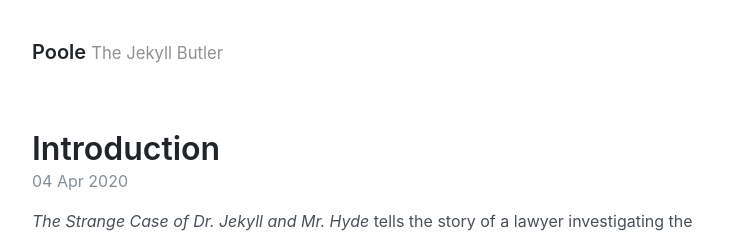
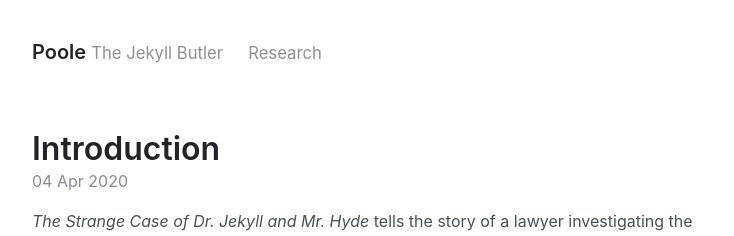
Before and after one commit to jeremy-khoo/jeremy-khoo.github.io, a Jekyll site: the page built from index.html, in a window 1280 px wide. Shown: the top 236 px of the page, without its empty margins (272-1006 px from the left). Built offline with Jekyll 4.4.1, drawn with Linux system fonts in a browser that asks for light colours; the list of posts is cut into pages by our own code.

Commit message:
header / footer

```diff
--- a/_config.yml
+++ b/_config.yml
@@ -22,6 +22,14 @@
   - LICENSE.md
   - README.md
 
+# Nav links
+pages_list:
+  Research: '/research'
+
+# Footer links
+fpages_list:
+  email: 'mailto:jkhoo@princeton.edu'
+
 sass:
   sass_dir: _sass
   style: :compressed
--- a/_layouts/default.html
+++ b/_layouts/default.html
@@ -8,8 +8,13 @@
     <div class="container content">
       <header class="masthead">
         <h3 class="masthead-title">
-          <a href="{{ site.baseurl }}/" title="Home">{{ site.title }}</a>
+          <a href="{{ site.baseurl }}/" title="Jeremy Khoo">{{ site.title }}</a>
           <small>{{ site.tagline }}</small>
+
+          {% for page in site.pages_list %}
+            &nbsp;&nbsp;&nbsp;
+            <small><a href="{{ page[1]  }}">{{ page[0] }}</a></small>
+          {% endfor %}
         </h3>
       </header>
 
@@ -21,6 +26,11 @@
         <small>
           &copy; <time datetime="{{ site.time | date_to_xmlschema }}">{{ site.time | date: '%Y' }}</time>. All rights reserved.
         </small>
+
+        {% for fpage in site.fpages_list %}
+            &nbsp;&nbsp;&nbsp;
+            <small><a href="{{ page[1]  }}">{{ page[0] }}</a></small>
+        {% endfor %}
       </footer>
     </div>
 
```
